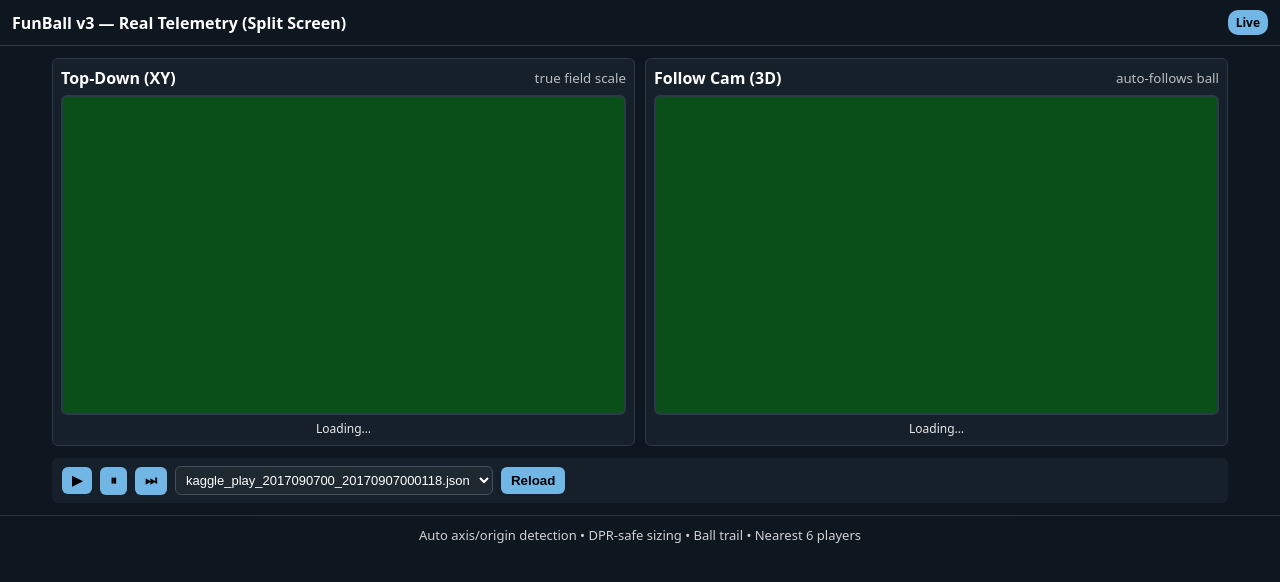
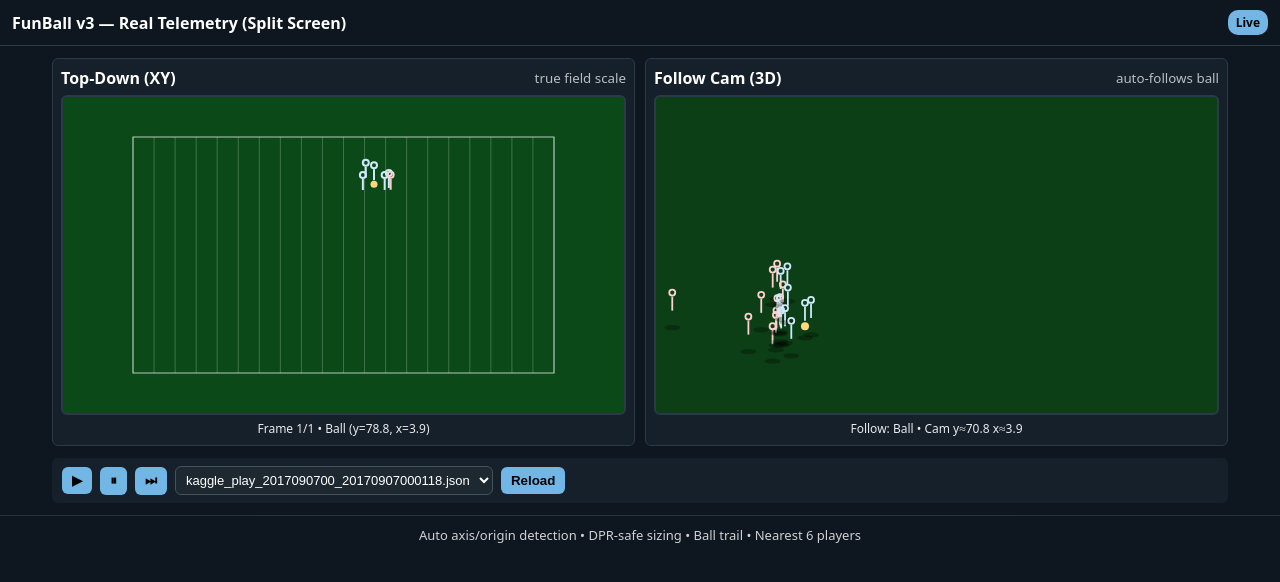
Before and after one commit to meekste10/gameview-demo, a plain HTML site: page index.html in a window 1280 px wide. Drawn offline with Linux system fonts and the light colour scheme.

Commit message:
Update index.html

```diff
--- a/index.html
+++ b/index.html
@@ -66,6 +66,6 @@ select{background:#1e2830;color:#fff;border:1px solid #44505c;border-radius:6px;
 
 <footer>Auto axis/origin detection • DPR-safe sizing • Ball trail • Nearest 6 players</footer>
 
-<script src="funball_v3.js"></script>
+<script src="funball_v3.2.js"></script>
 </body>
 </html>
```
